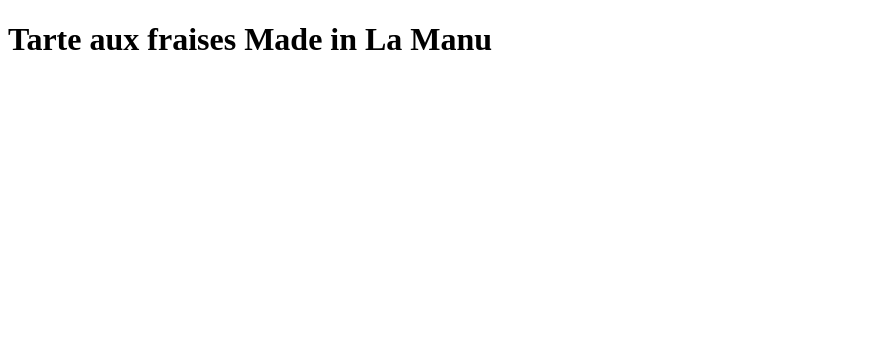
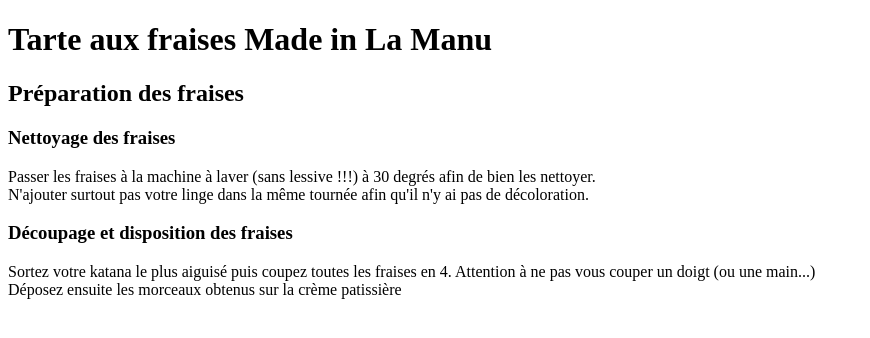
Before and after one commit to LHP7Guillaume/tpLaManu, a plain HTML site: page index.html in a window 1280 px wide. Shown: the whole page, without its empty margins (0-870 px from the left). Drawn offline with Linux system fonts and the light colour scheme.

Commit message:
Préparation des fraises

```diff
--- a/index.html
+++ b/index.html
@@ -1,10 +1,17 @@
 <!DOCTYPE html>
 <html>
     <head>
-        <meta charset="utf-8">
+        <meta charset="utf-8" />
         <title>Tarte aux fraises</title>
     </head>
     <body>
         <h1>Tarte aux fraises Made in La Manu</h1>
+        <h2>Préparation des fraises</h2>
+            <h3>Nettoyage des fraises</h3>
+                <p>Passer les fraises à la machine à laver (sans lessive !!!) à 30 degrés afin de bien les nettoyer.<br/>
+            N'ajouter surtout pas votre linge dans la même tournée afin qu'il n'y ai pas de décoloration.</p>
+            <h3>Découpage et disposition des fraises</h3>
+                <p>Sortez votre katana le plus aiguisé puis coupez toutes les fraises en 4. Attention à ne pas vous couper un doigt (ou une main...)<br />
+            Déposez ensuite les morceaux obtenus sur la crème patissière</p>
     </body>
 </html>
```
